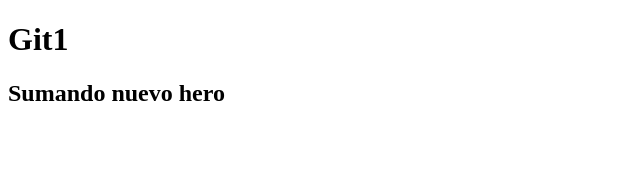
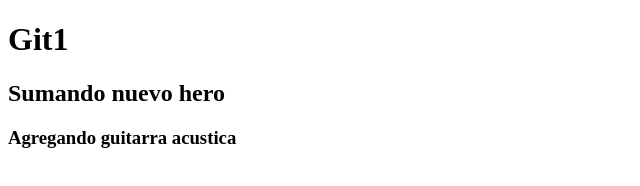
Before and after one commit to CAngelMC/invie-github, a plain HTML site: page index.html in a window 1280 px wide. Shown: the whole page, without its empty margins (0-640 px from the left). Drawn offline with Linux system fonts and the light colour scheme.

Commit message:
agregando guitarra acustica

```diff
--- a/index.html
+++ b/index.html
@@ -9,5 +9,6 @@
 <body>
     <h1>Git1</h1>
     <h2>Sumando nuevo hero</h2>
+    <h3>Agregando guitarra acustica</h3>
 </body>
 </html>
```
